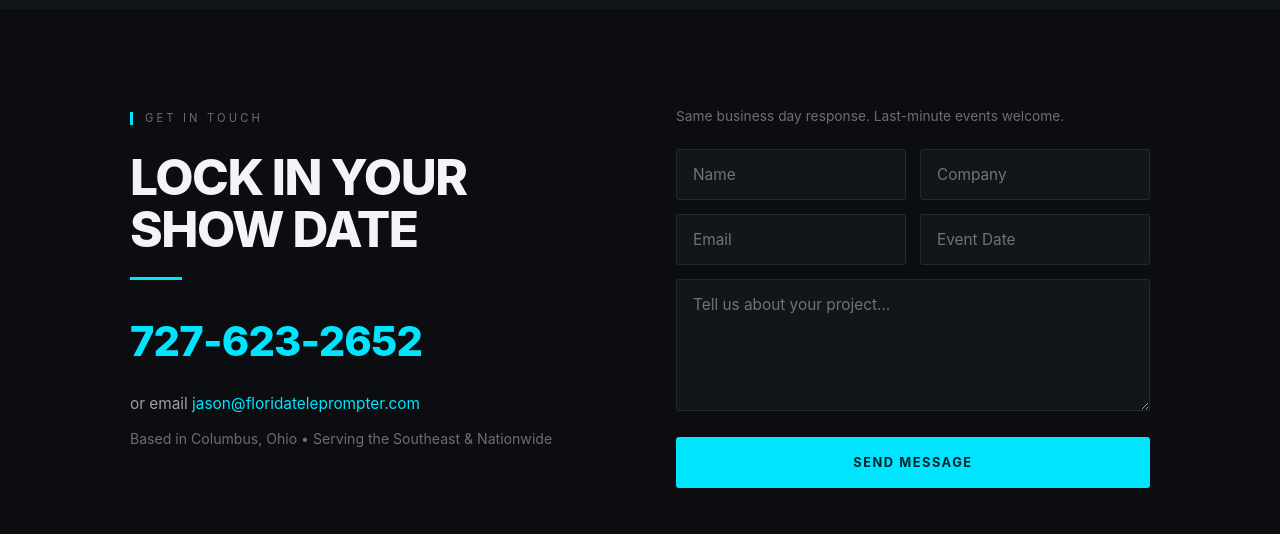
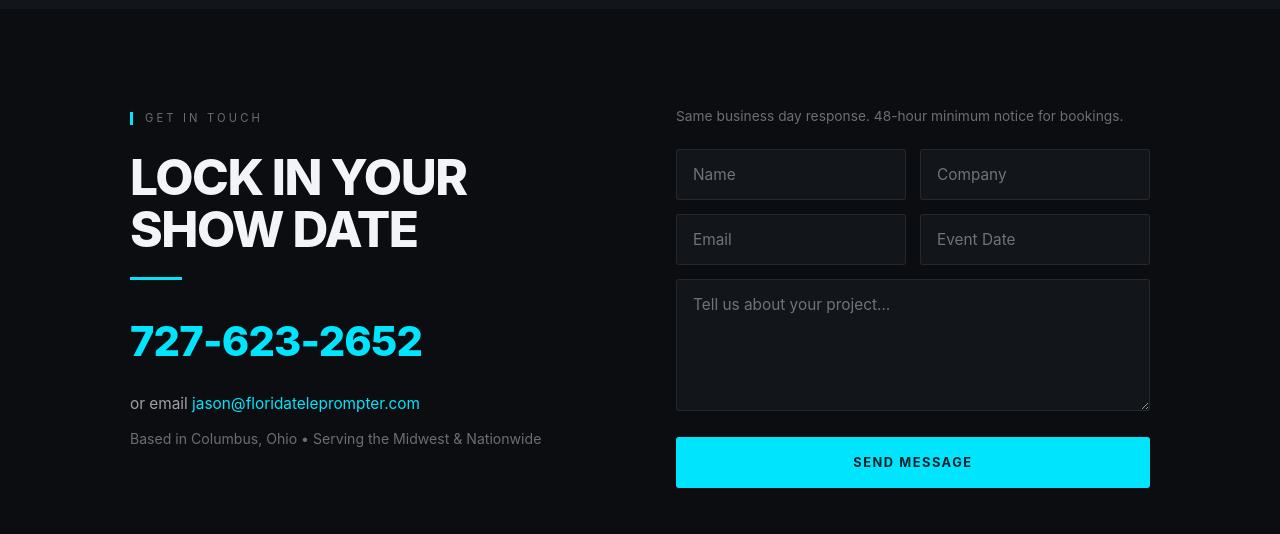
Before and after one commit to jasproj/ohioteleprompter, a Jekyll site: the page index.html, which Jekyll copies as it is, in a window 1280 px wide and 900 px high, scrolled down 7139 px. Shown: the part 152-686 px from the top of the window. Built offline with Jekyll 4.4.1, drawn with Linux system fonts in a browser that asks for light colours.

Commit message:
Contact form: 48-hour minimum notice; fix region line (#21)

```diff
--- a/index.html
+++ b/index.html
@@ -776,10 +776,10 @@
                     <h2 class="sec-title">Lock In Your Show Date</h2>
                     <a href="tel:727-623-2652" class="phone-big">727-623-2652</a>
                     <p class="contact-meta">or email <a href="mailto:jason@floridateleprompter.com">jason@floridateleprompter.com</a></p>
-                    <p class="contact-loc">Based in Columbus, Ohio • Serving the Southeast & Nationwide</p>
+                    <p class="contact-loc">Based in Columbus, Ohio • Serving the Midwest & Nationwide</p>
                 </div>
                 <form class="contact-form" action="https://formspree.io/f/mjknplbe" method="POST">
-                    <p class="form-note">Same business day response. Last-minute events welcome.</p>
+                    <p class="form-note">Same business day response. 48-hour minimum notice for bookings.</p>
                     <input type="hidden" name="_subject" value="Ohio Teleprompter - New Inquiry">
                     <input type="text" name="_gotcha" style="display:none" tabindex="-1" autocomplete="off" aria-hidden="true">
                     <div class="form-row">
```
